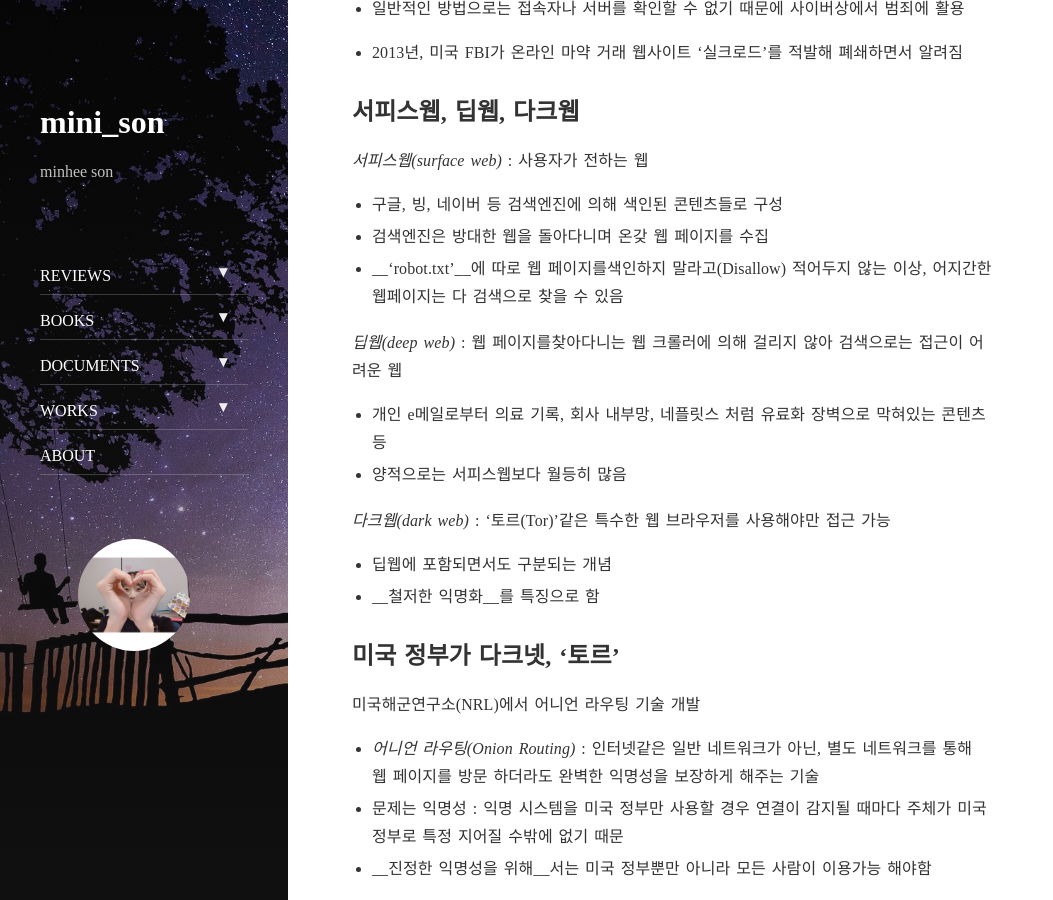
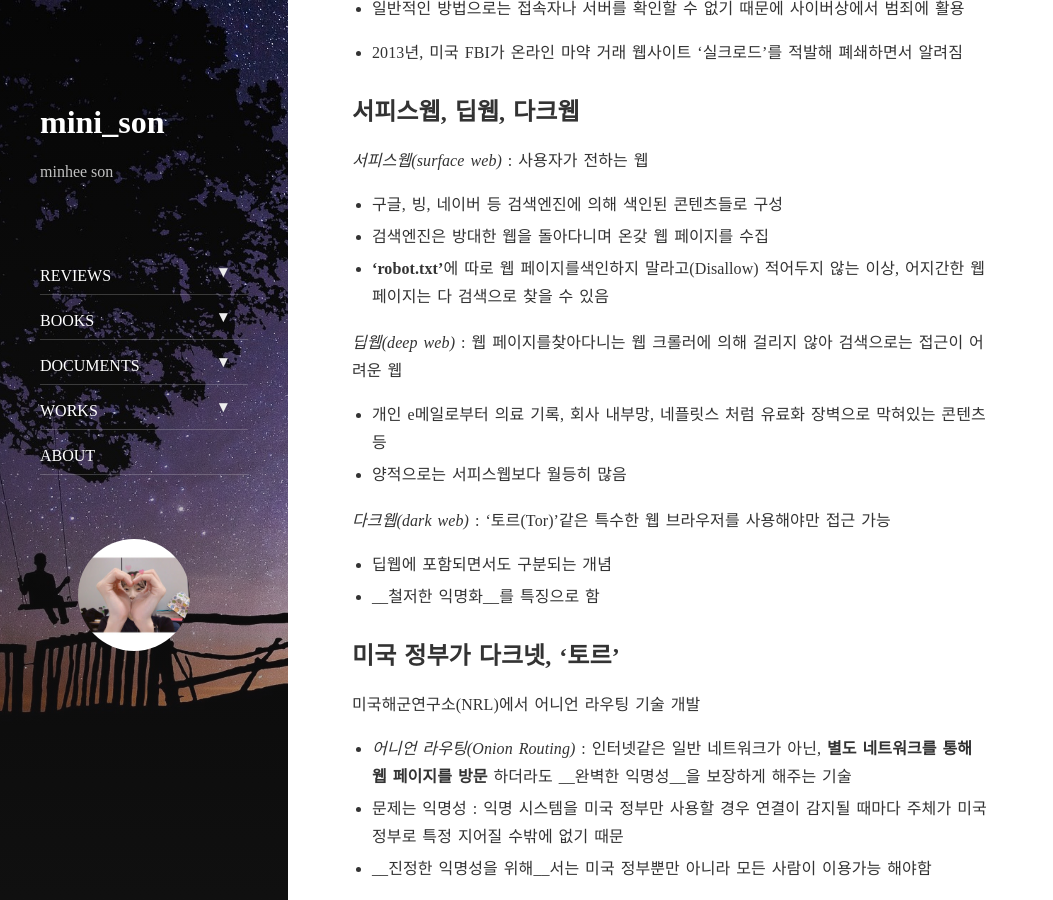
Before and after one commit to minheeson/minheeson.github.io, a Jekyll site: the page built from _posts/2017-02-24-doc-bloter-다크웹.markdown, in a window 1280 px wide and 900 px high, scrolled down 346 px. Shown: the whole window, without its empty margins (0-1053 px from the left). Built offline with Jekyll 4.4.1, drawn with Linux system fonts in a browser that asks for light colours; nearby versions of some CDN libraries; comment, search, counter and statistics services are not loaded.

```diff
--- a/_posts/2017-02-24-doc-bloter-다크웹.markdown
+++ b/_posts/2017-02-24-doc-bloter-다크웹.markdown
@@ -23,7 +23,7 @@ _서피스웹(surface web)_ : 사용자가 전하는 웹
 
 * 구글, 빙, 네이버 등 검색엔진에 의해 색인된 콘텐츠들로 구성
 * 검색엔진은 방대한 웹을 돌아다니며 온갖 웹 페이지를 수집
-* __'robot.txt'__에 따로 웹 페이지를색인하지 말라고(Disallow) 적어두지 않는 이상, 어지간한 웹페이지는 다 검색으로 찾을 수 있음
+* **'robot.txt'**에 따로 웹 페이지를색인하지 말라고(Disallow) 적어두지 않는 이상, 어지간한 웹페이지는 다 검색으로 찾을 수 있음
 
 _딥웹(deep web)_ : 웹 페이지를찾아다니는 웹 크롤러에 의해 걸리지 않아 검색으로는 접근이 어려운 웹
 
@@ -41,7 +41,7 @@ _다크웹(dark web)_ : '토르(Tor)'같은 특수한 웹 브라우저를 사용
 
 미국해군연구소(NRL)에서 어니언 라우팅 기술 개발
 
-* _어니언 라우팅(Onion Routing)_ : 인터넷같은 일반 네트워크가 아닌, 별도 네트워크를 통해 웹 페이지를 방문 하더라도 완벽한 익명성을 보장하게 해주는 기술
+* _어니언 라우팅(Onion Routing)_ : 인터넷같은 일반 네트워크가 아닌, __별도 네트워크를 통해 웹 페이지를 방문__ 하더라도 __완벽한 익명성__을 보장하게 해주는 기술
 * 문제는 익명성 : 익명 시스템을 미국 정부만 사용할 경우 연결이 감지될 때마다 주체가 미국 정부로 특정 지어질 수밖에 없기 때문
 * __진정한 익명성을 위해__서는 미국 정부뿐만 아니라 모든 사람이 이용가능 해야함
 
```
